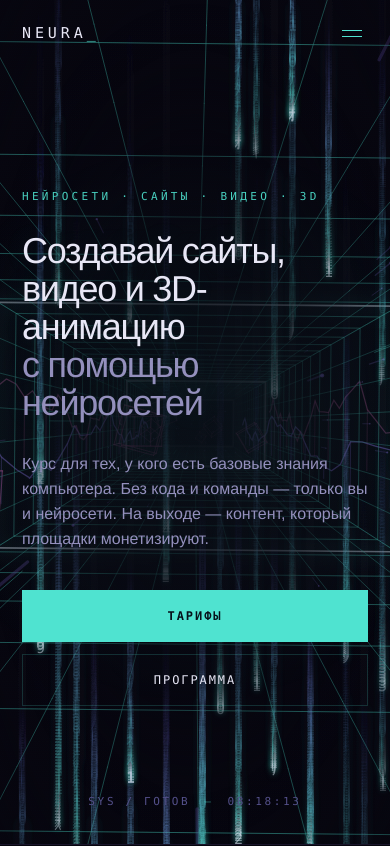
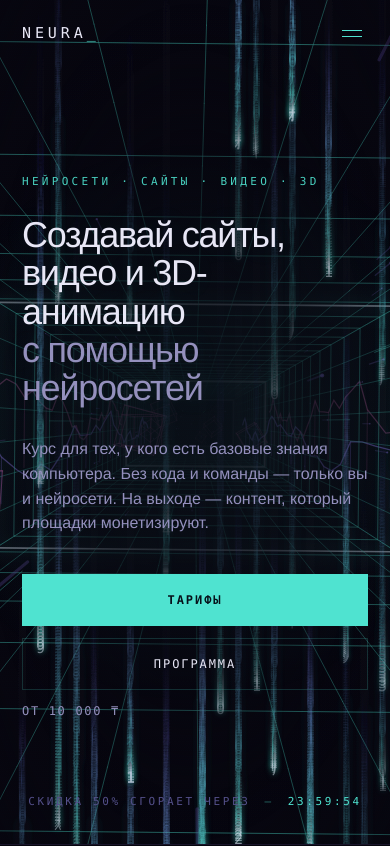
Before and after one commit to kaifbulatov-sketch/Website, a website: page index.html in a window 390 px wide. Shown: the top 846 px of the page. Drawn offline with nearby package versions, Linux system fonts and the light colour scheme; no server answers; animation ran at ten frames a second.

Commit message:
Put the price and the real countdown on the first screen
Traffic from the ad is 99.7% phones, and on a phone the first screen is most of what gets seen - 800 visits produced no enquiries while that screen answered neither of the two questions a buyer has. Price now sits next to the Tariffs button: reaching the pricing block took a deliberate scroll, but wanting to know the cost does not wait for it. The line at the bottom of the hero used to be a wall clock dressed as telemetry - it showed the visitor the time of day, which their phone already tells them. It now carries the discount countdown, driven by the same deadline as the timer above the plans: one tick writes both, and both disappear together when the offer really expires, so the two can never disagree. Verified on mobile and desktop against the local server: both readouts show the same value and the old clock element is gone.

```diff
--- a/index.html
+++ b/index.html
@@ -72,10 +72,14 @@
     <div class="row up">
       <a href="#pricing" class="btn btn--fill">Тарифы</a>
       <a href="#program" class="btn btn--line">Программа</a>
+      <span class="hero__price mono">от 10 000 ₸</span>
     </div>
   </div>
-  <div class="hero__meta mono up">
-    <span>SYS / ГОТОВ</span><span class="sep">—</span><span id="clock">00:00:00</span>
+  <!-- Тот же отсчёт, что и над тарифами: до первого экрана человек из рекламы
+       доходит всегда, а до блока с ценами — далеко не всегда. Оба показывают
+       один дедлайн и исчезают вместе, когда скидка кончается. -->
+  <div class="hero__meta mono up" id="heroOffer">
+    <span>Скидка 50% сгорает через</span><span class="sep">—</span><span id="offerTimerHero">00:00:00</span>
   </div>
 </section>
 
--- a/script.js
+++ b/script.js
@@ -601,16 +601,11 @@ function onScroll() {
 addEventListener('scroll', onScroll, { passive: true });
 onScroll();
 
-const clock = document.getElementById('clock');
-if (clock) {
-  const tick = () => {
-    const d = new Date();
-    clock.textContent = [d.getHours(), d.getMinutes(), d.getSeconds()]
-      .map(n => String(n).padStart(2, '0')).join(':');
-  };
-  tick();
-  setInterval(tick, 1000);
-}
+/* Раньше в шапке героя шли текущие часы — «SYS / ГОТОВ — 14:32:07». Выглядело
+   уместно, но человеку из рекламы ничего не сообщало: он видел время, которое и
+   так есть у него на телефоне. Место на первом экране слишком дорогое, чтобы
+   отдавать его декорации, поэтому там теперь настоящий отсчёт скидки — им
+   занимается блок offerTimer ниже. */
 
 const offerTimer = document.getElementById('offerTimer');
 if (offerTimer) {
@@ -629,6 +624,10 @@ if (offerTimer) {
   const LOCAL_KEY = 'neura_promo_deadline';
   const FALLBACK_MS = 24 * 3600000;
   const offerBanner = document.querySelector('.offer');
+  // Второй экземпляр отсчёта — на первом экране. Может отсутствовать (страница
+  // оплаты, внутренние страницы), поэтому везде проверяется на null.
+  const offerTimerHero = document.getElementById('offerTimerHero');
+  const heroOffer = document.getElementById('heroOffer');
 
   const setRegularPricing = () => {
     document.querySelectorAll('.plan__price').forEach((price) => {
@@ -647,13 +646,16 @@ if (offerTimer) {
     if (left <= 0) {
       if (timerId) clearInterval(timerId);
       if (offerBanner) offerBanner.remove();
+      if (heroOffer) heroOffer.remove();
       setRegularPricing();
       return;
     }
     const h = Math.floor(left / 3600000);
     const m = Math.floor((left % 3600000) / 60000);
     const s = Math.floor((left % 60000) / 1000);
-    offerTimer.textContent = [h, m, s].map(n => String(n).padStart(2, '0')).join(':');
+    const text = [h, m, s].map(n => String(n).padStart(2, '0')).join(':');
+    offerTimer.textContent = text;
+    if (offerTimerHero) offerTimerHero.textContent = text;
   };
 
   const setDeadline = (ms) => {
--- a/style.css
+++ b/style.css
@@ -211,6 +211,15 @@ p{ font-size:14.8px; color:var(--dim); }
   font-size:11px; letter-spacing:.24em; color:var(--faint); text-transform:uppercase;
 }
 .hero__meta .sep{ color:var(--g); opacity:.5; }
+/* Сам отсчёт — акцентным цветом: подпись рядом намеренно приглушена, работать
+   должны цифры, иначе строка читается как очередная техническая надпись. */
+.hero__meta #offerTimerHero{ color:var(--g); }
+/* Цена стоит рядом с кнопкой, а не только в блоке тарифов: до тарифов
+   доскроллит не каждый, а вопрос «сколько» возникает на первом же экране. */
+.hero__price{
+  align-self:center; font-size:12px; letter-spacing:.14em;
+  color:var(--dim); text-transform:uppercase; white-space:nowrap;
+}
 
 /* ===== ticker ===== */
 .ticker{
```
